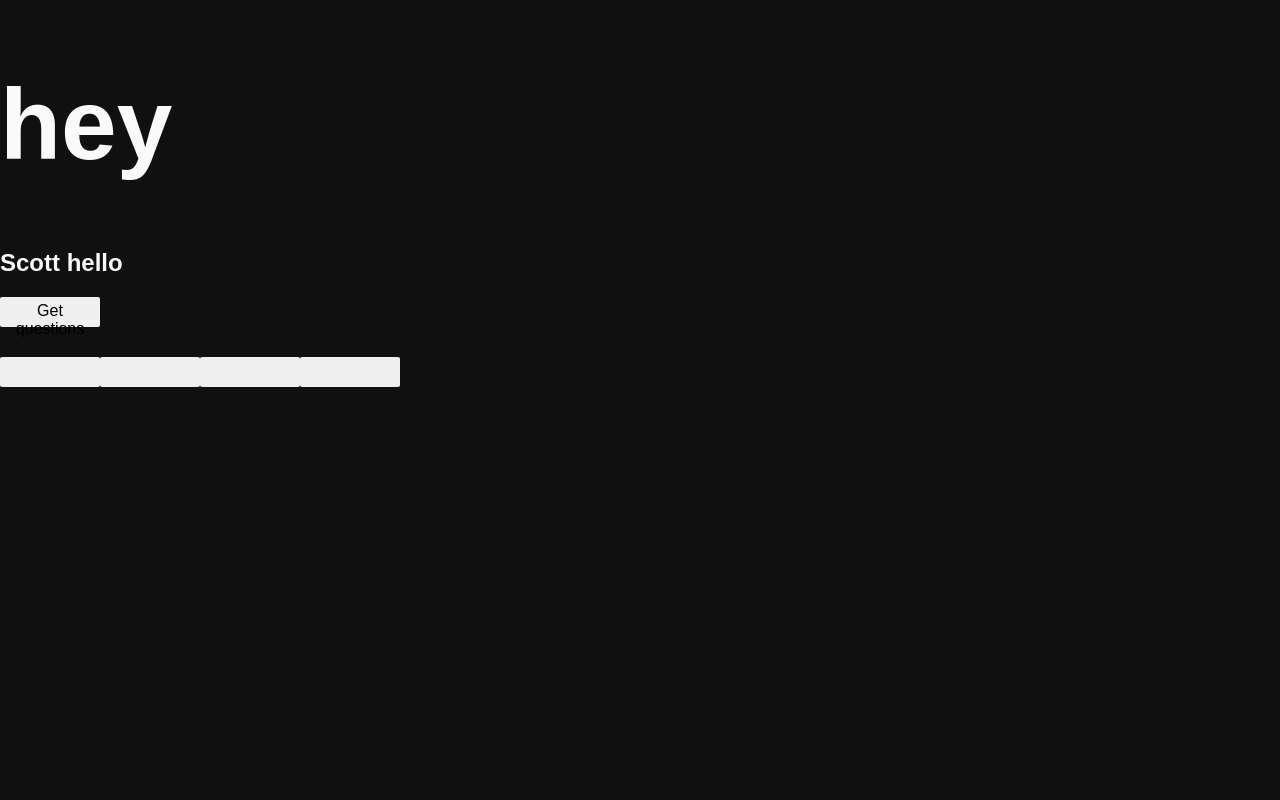
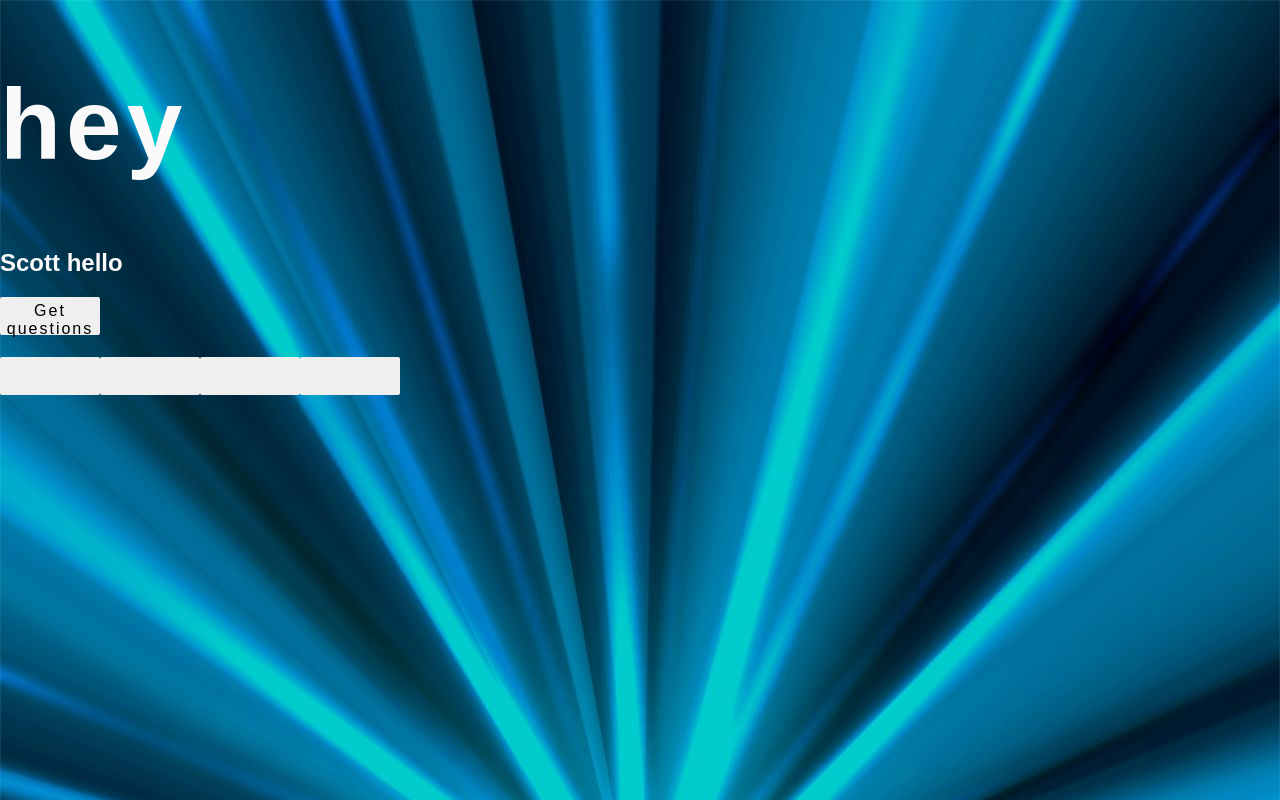
Before and after one commit to Zaidwerd/RobotRivalry, a React app: page /login in a window 1280 px wide. Built offline with nearby package versions, Linux system fonts and the light colour scheme; the HTML template or start-up script is replaced by a standard one.

Commit message:
readjusted size for start page

```diff
--- a/server.js
+++ b/server.js
@@ -17,7 +17,7 @@ const authRouter      = require('./routes/auth');
 const usersRouter     = require('./routes/users');
 
 // const SECRET  = 'tacos3000';
-app.use(expressJWT({ secret: 'tacos3000'}))
+// app.use(expressJWT({ secret: 'tacos3000'}))
 
 app.use(logger('dev'));
 
--- a/src/components/App/Login/LogIn.css
+++ b/src/components/App/Login/LogIn.css
@@ -1,14 +1,21 @@
+body {
+		background-color: blue;
+	background-image: url(futurama_bg.jpg);
+	background-repeat: no-repeat;
+	background-size: cover;
+}
+
 
 #container {
 	background-color: #222222;
-	height: 800px;
+	height: 500px;
 }
 
 .userBox {
 	align-self: center;
-	background-color: blue;
-	width: 800px;
-	height: 500px;
+
+	width: 100%;
+	height: 600px;
 	display: flex;
 	flex-direction: column;
 	align-items: center;
@@ -28,7 +35,8 @@
 	border-radius: 2px;
 	padding: 5px;
 	margin: 10px;
-
+	letter-spacing: 2px;
+	font-size: 16px;
 }
 
 .pass {
@@ -38,20 +46,27 @@
 	border-radius: 2px;
 	padding: 5px;
 	margin: 10px;
+	letter-spacing: 2px;
+	font-size: 16px;
 }
 
 button {
 	width: 100px;
-	height: 30px;
+	height: 38px;
 	border: none;
 	border-radius: 2px;
 	padding: 5px;
+	cursor: pointer;
+	font-variant: center;
+	letter-spacing: 2px;
+	font-size: 16px
 }
 
 h1 {
 	font-size: 100px;
 	align-self: flex-start;
 	align-items: center;
+	letter-spacing: 5px;
 }
 
 .hOne h1{
--- a/src/components/App/Login/LogIn.jsx
+++ b/src/components/App/Login/LogIn.jsx
@@ -5,7 +5,6 @@ class LogIn extends Component {
 
   render() {
     return (
-            // <div id={style['container']}>
 
       <div id="container">
 
--- a/src/components/App/StartPage/StartPage.css
+++ b/src/components/App/StartPage/StartPage.css
@@ -16,7 +16,7 @@ body {
 	background-attachment: fixed;
 	background-color: orange;
 /*	object-fit: cover;*/
-	background-size: 1270px 900px;
+	background-size: 1350px 800px;
 	/*background-size: contain;*/
 	position: absolute;
 	background-repeat: no-repeat;
@@ -37,8 +37,8 @@ no maintain ratio w/ window size*/
 	height: 100px;
 	width: 200px;
 	position: relative;
-	top: 348px;
-	left: 635px;
+	top: 340px;
+	left: 655px;
 }
 
 .cookingmama {
@@ -48,7 +48,7 @@ no maintain ratio w/ window size*/
 	height: 120px;
 	width: 145px;
 	position: absolute;
-	top: 297px;
+	top: 290px;
 	left: 5px;
 }
 
@@ -59,6 +59,6 @@ no maintain ratio w/ window size*/
 	height: 100px;
 	width: 130px;
 	position: absolute;
-	top: 338px;
-	left: 439px;
+	top: 330px;
+	left: 455px;
 }
```
Also changed, not shown: src/components/App/Login/futurama_bg.jpg (added).
